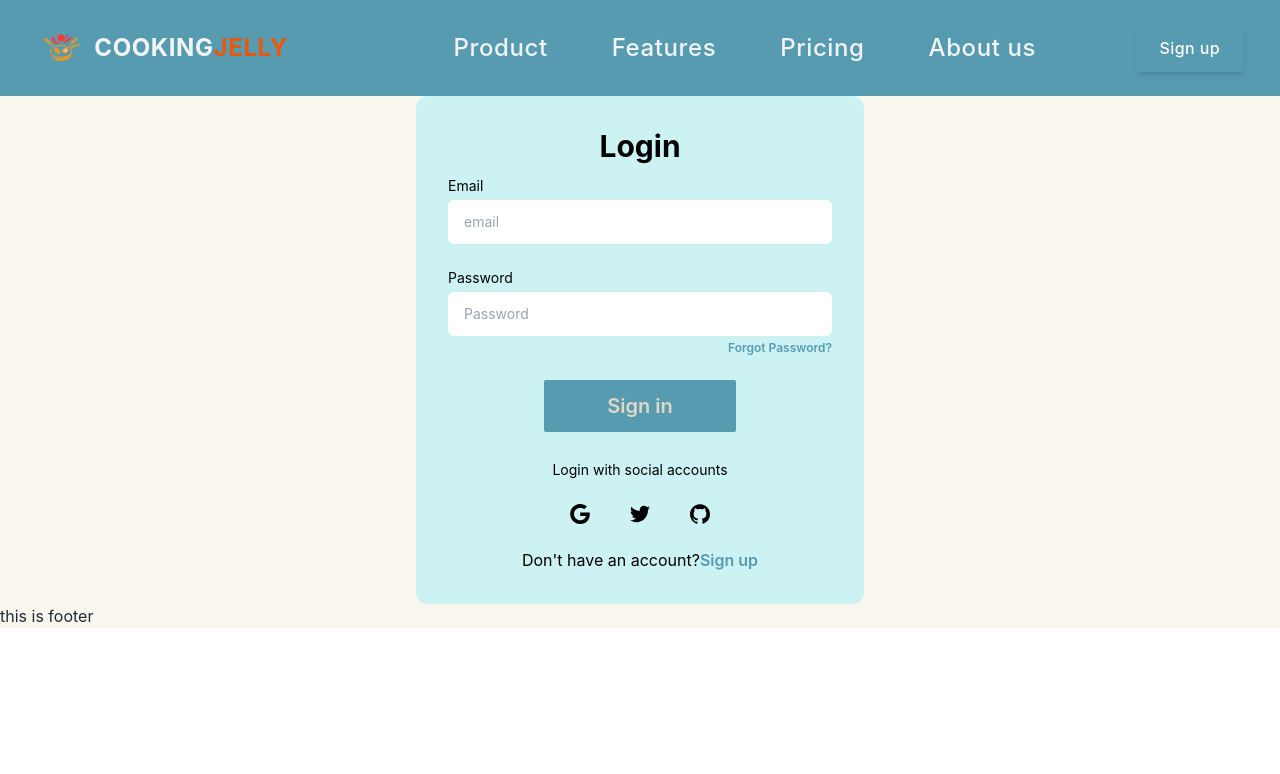
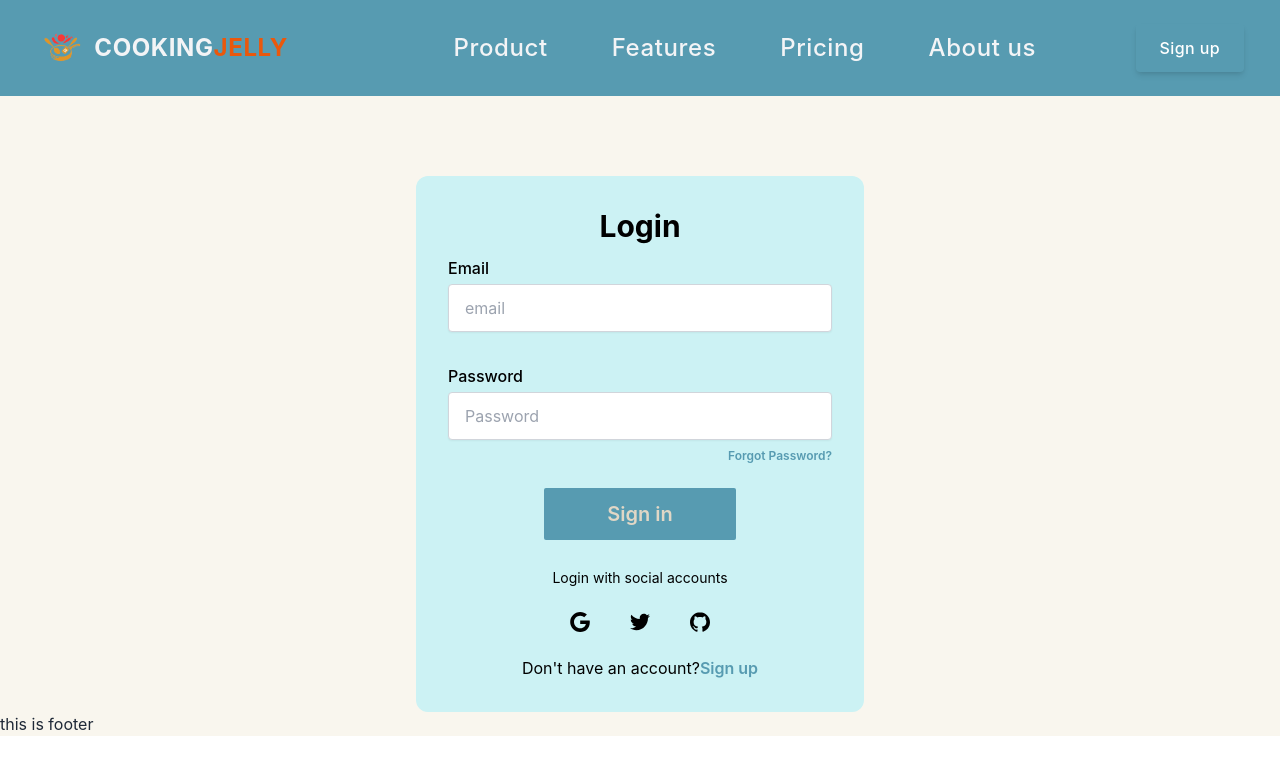
Before and after one commit to ansaryshohan/CookingJelly-website-client, a React (Create React App) app: page /login in a window 1280 px wide. Shown: the top 774 px of the page. Built offline with nearby package versions, Linux system fonts and the light colour scheme; no server answers.

Commit message:
login and registration done

```diff
--- a/src/Context/AuthProvider.js
+++ b/src/Context/AuthProvider.js
@@ -1,5 +1,5 @@
 import React, { createContext, useEffect, useState } from 'react';
-import { createUserWithEmailAndPassword, getAuth, GoogleAuthProvider, onAuthStateChanged, signInWithEmailAndPassword, signInWithPopup, updateProfile } from 'firebase/auth'
+import { createUserWithEmailAndPassword, getAuth, GoogleAuthProvider, onAuthStateChanged, sendPasswordResetEmail, signInWithEmailAndPassword, signInWithPopup, updateProfile } from 'firebase/auth'
 import app from '../Firebase/Firebase.config';
 
 const auth = getAuth(app)
@@ -22,6 +22,9 @@ const AuthProvider = ({ children }) => {
   const googleSignUp = () => {
     return signInWithPopup(auth, GoogleProvider)
   }
+  const forgetPassword=(email)=>{
+    return sendPasswordResetEmail(auth, email)
+  }
 
   useEffect(() => {
     const unsubscribe = onAuthStateChanged(auth, currentUser => {
@@ -37,7 +40,8 @@ const AuthProvider = ({ children }) => {
     createUser,
     updateProfileInfo,
     login,
-    googleSignUp
+    googleSignUp,
+    forgetPassword,
 
   }
   return (
--- a/src/Login&Registration/Login.js
+++ b/src/Login&Registration/Login.js
@@ -1,18 +1,65 @@
-import React from 'react';
-import { Link } from 'react-router-dom';
+import React, { useContext, useState } from 'react';
+import { toast } from 'react-hot-toast';
+import { Link, useLocation, useNavigate } from 'react-router-dom';
+import { AuthContext } from '../Context/AuthProvider';
 
 const Login = () => {
+  const [givenEmail, setGivenEmail] = useState('')
+  const { login, googleSignUp, forgetPassword } = useContext(AuthContext);
+
+  const navigate = useNavigate();
+  let location = useLocation();
+
+  let from = location.state?.from?.pathname || "/";
+
+  const handleOnSubmit = (e) => {
+    e.preventDefault();
+    const form = e.target;
+    const email = form.email.value;
+    const password = form.password.value;
+    setGivenEmail(email)
+
+    // email and password login
+    login(email, password)
+      .then(res => {
+        const user = res.user;
+        console.log(user);
+        navigate(from, { replace: true })
+        toast.success('welcome to eLearning platform')
+      })
+      .catch(
+        err => toast.error(`${err}`)
+      )
+  }
+  const handleForgetPassword = () => {
+
+    //  forgetPassword handling
+    forgetPassword(givenEmail)
+      .then(() => { window.alert('password reset email is sent to your email') })
+      .catch(err => { toast.error(`${err}`) })
+  }
+  // handling google login
+  const handleGoogleSignUp = () => {
+    googleSignUp()
+      .then(result => {
+        navigate(from, { replace: true })
+        toast.success('login successful')
+      })
+      .catch(err => console.error(err))
+  }
+
+
   return (
-    <div className='flex justify-center'>
+    <div className='flex justify-center pt-20'>
       <div className="w-full max-w-md p-8 space-y-3 rounded-xl bg-[#CCF2F4] text-black ">
         <h1 className="text-3xl font-bold text-center">Login</h1>
 
         {/* form starts here */}
-        <form className="space-y-6">
-          <div className="space-y-1 text-sm">
+        <form className="space-y-6" onSubmit={handleOnSubmit}>
+          <div className="mb-1 sm:mb-2">
             <label
               htmlFor='email'
-              className="block dark:text-gray-400">
+              className="inline-block mb-1 font-medium">
               Email
             </label>
             <input
@@ -20,43 +67,73 @@ const Login = () => {
               name="email"
               id="email"
               placeholder="email"
-              className="w-full px-4 py-3 rounded-md dark:border-gray-700 dark:bg-gray-900 dark:text-gray-100 focus:dark:border-violet-400" />
+              className="flex-grow w-full h-12 px-4 mb-2 transition duration-200 bg-white border border-gray-300 rounded shadow-sm appearance-none focus:border-blue-300 focus:outline-none focus:shadow-outline"
+            />
           </div>
-          <div className="space-y-1 text-sm">
-            <label htmlFor="password" className="block dark:text-gray-400">Password</label>
-            <input type="password" name="password" id="password" placeholder="Password" className="w-full px-4 py-3 rounded-md dark:border-gray-700 dark:bg-gray-900 dark:text-gray-100 focus:dark:border-violet-400" />
+          <div className="mb-1 sm:mb-2">
+            <label
+              htmlFor="password"
+              className="inline-block mb-1 font-medium">
+              Password
+            </label>
+            <input
+              type="password"
+              name="password"
+              id="password"
+              placeholder="Password"
+              className="flex-grow w-full h-12 px-4 mb-2 transition duration-200 bg-white border border-gray-300 rounded shadow-sm appearance-none focus:border-blue-300 focus:outline-none focus:shadow-outline"
+            />
             <div className="flex justify-end text-xs dark:text-gray-400">
-              <Link to="#" className="link link-hover text-[#579BB1] font-semibold">Forgot Password?</Link>
+              <Link
+                to="#"
+                className="link link-hover text-[#579BB1] font-semibold"
+                onClick={handleForgetPassword}>
+                Forgot Password?
+              </Link>
             </div>
           </div>
+
           <div className='flex w-full justify-center'>
             <button type="submit" className="block w-2/4 p-3 text-center text-xl font-semibold rounded-sm  bg-[#579BB1] text-[#E1D7C6]  hover:bg-[#579] border-[#579] hover:border-[#579]focus:shadow-outline focus:outline-none">Sign in</button>
           </div>
         </form>
+
+        {/* other sing in method google,github,twitter */}
         <div className="flex items-center pt-4 space-x-1">
           <div className="flex-1 h-px sm:w-16 dark:bg-gray-700"></div>
           <p className="px-3 text-sm dark:text-gray-400">Login with social accounts</p>
           <div className="flex-1 h-px sm:w-16 dark:bg-gray-700"></div>
         </div>
         <div className="flex justify-center space-x-4">
-          <button aria-label="Log in with Google" className="p-3 rounded-sm">
+          <button
+            aria-label="Log in with Google"
+            className="p-3 rounded-sm"
+            onClick={handleGoogleSignUp}>
             <svg xmlns="http://www.w3.org/2000/svg" viewBox="0 0 32 32" className="w-5 h-5 fill-current">
               <path d="M16.318 13.714v5.484h9.078c-0.37 2.354-2.745 6.901-9.078 6.901-5.458 0-9.917-4.521-9.917-10.099s4.458-10.099 9.917-10.099c3.109 0 5.193 1.318 6.38 2.464l4.339-4.182c-2.786-2.599-6.396-4.182-10.719-4.182-8.844 0-16 7.151-16 16s7.156 16 16 16c9.234 0 15.365-6.49 15.365-15.635 0-1.052-0.115-1.854-0.255-2.651z"></path>
             </svg>
           </button>
-          <button aria-label="Log in with Twitter" className="p-3 rounded-sm">
+          <button
+            aria-label="Log in with Twitter"
+            className="p-3 rounded-sm">
             <svg xmlns="http://www.w3.org/2000/svg" viewBox="0 0 32 32" className="w-5 h-5 fill-current">
               <path d="M31.937 6.093c-1.177 0.516-2.437 0.871-3.765 1.032 1.355-0.813 2.391-2.099 2.885-3.631-1.271 0.74-2.677 1.276-4.172 1.579-1.192-1.276-2.896-2.079-4.787-2.079-3.625 0-6.563 2.937-6.563 6.557 0 0.521 0.063 1.021 0.172 1.495-5.453-0.255-10.287-2.875-13.52-6.833-0.568 0.964-0.891 2.084-0.891 3.303 0 2.281 1.161 4.281 2.916 5.457-1.073-0.031-2.083-0.328-2.968-0.817v0.079c0 3.181 2.26 5.833 5.26 6.437-0.547 0.145-1.131 0.229-1.724 0.229-0.421 0-0.823-0.041-1.224-0.115 0.844 2.604 3.26 4.5 6.14 4.557-2.239 1.755-5.077 2.801-8.135 2.801-0.521 0-1.041-0.025-1.563-0.088 2.917 1.86 6.36 2.948 10.079 2.948 12.067 0 18.661-9.995 18.661-18.651 0-0.276 0-0.557-0.021-0.839 1.287-0.917 2.401-2.079 3.281-3.396z"></path>
             </svg>
           </button>
-          <button aria-label="Log in with GitHub" className="p-3 rounded-sm">
+          <button
+            aria-label="Log in with GitHub"
+            className="p-3 rounded-sm">
             <svg xmlns="http://www.w3.org/2000/svg" viewBox="0 0 32 32" className="w-5 h-5 fill-current">
               <path d="M16 0.396c-8.839 0-16 7.167-16 16 0 7.073 4.584 13.068 10.937 15.183 0.803 0.151 1.093-0.344 1.093-0.772 0-0.38-0.009-1.385-0.015-2.719-4.453 0.964-5.391-2.151-5.391-2.151-0.729-1.844-1.781-2.339-1.781-2.339-1.448-0.989 0.115-0.968 0.115-0.968 1.604 0.109 2.448 1.645 2.448 1.645 1.427 2.448 3.744 1.74 4.661 1.328 0.14-1.031 0.557-1.74 1.011-2.135-3.552-0.401-7.287-1.776-7.287-7.907 0-1.751 0.62-3.177 1.645-4.297-0.177-0.401-0.719-2.031 0.141-4.235 0 0 1.339-0.427 4.4 1.641 1.281-0.355 2.641-0.532 4-0.541 1.36 0.009 2.719 0.187 4 0.541 3.043-2.068 4.381-1.641 4.381-1.641 0.859 2.204 0.317 3.833 0.161 4.235 1.015 1.12 1.635 2.547 1.635 4.297 0 6.145-3.74 7.5-7.296 7.891 0.556 0.479 1.077 1.464 1.077 2.959 0 2.14-0.020 3.864-0.020 4.385 0 0.416 0.28 0.916 1.104 0.755 6.4-2.093 10.979-8.093 10.979-15.156 0-8.833-7.161-16-16-16z"></path>
             </svg>
           </button>
         </div>
         <p className="text-base text-center sm:px-6 dark:text-gray-400">Don't have an account?
-          <Link to='/register' className="link link-hover text-[#579BB1] font-semibold">Sign up</Link>
+          <Link
+            to='/register'
+            className="link link-hover text-[#579BB1] font-semibold">
+            Sign up
+          </Link>
         </p>
       </div>
     </div>
--- a/src/Login&Registration/Registration.js
+++ b/src/Login&Registration/Registration.js
@@ -144,7 +144,7 @@ const Registration = () => {
                 <form onSubmit={handleOnSubmit}>
                   <div className="mb-1 sm:mb-2">
                     <label
-                      htmlFor="firstName"
+                      htmlFor="name"
                       className="inline-block mb-1 font-medium"
                     >
                       Your Full Name
@@ -157,9 +157,9 @@ const Registration = () => {
                       onChange={handleName}
                     />
                   </div>
-                  <>
+                  <div>
                     <label
-                      htmlFor="firstName"
+                    htmlFor='photoUrl'
                       className="inline-block mb-1 font-medium"
                     >
                       PhotoURL
@@ -171,7 +171,7 @@ const Registration = () => {
                       className="flex-grow w-full h-12 px-4 mb-2 transition duration-200 bg-white border border-gray-300 rounded shadow-sm appearance-none focus:border-blue-300 focus:outline-none focus:shadow-outline"
                       name='photUrl'
                     />
-                  </>
+                  </div>
                   <div className="mb-1 sm:mb-2">
                     <label
                       htmlFor="lastName"
```
